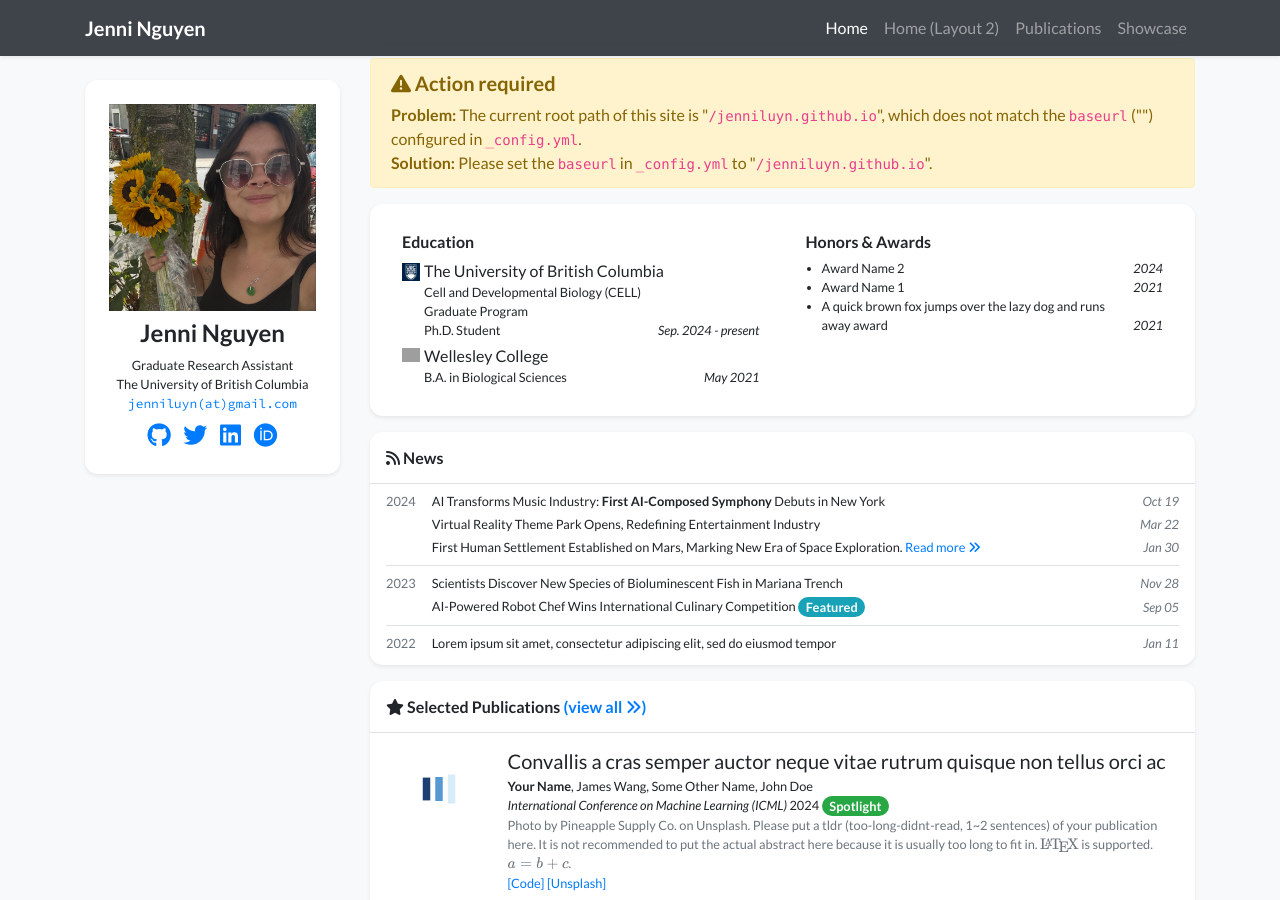
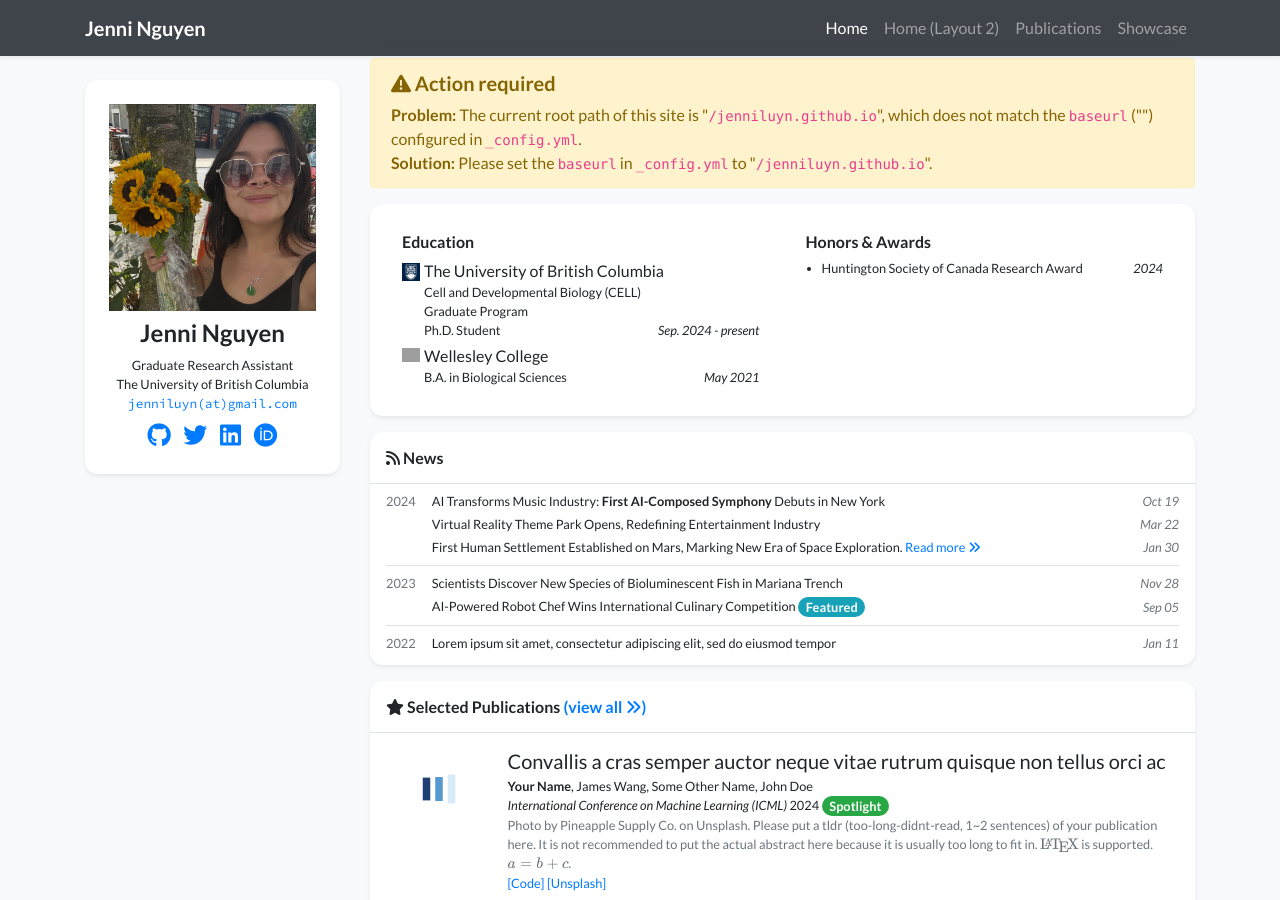
Before and after one commit to jenniluyn/jenniluyn.github.io, a Jekyll site: the page built from index.html, in a window 1280 px wide and 900 px high, scrolled down 328 px. Built offline with Jekyll 4.4.1, drawn with Linux system fonts in a browser that asks for light colours; nearby versions of some CDN libraries; a style sheet for code colours, icons or effects is not loaded; grey boxes are pictures that could not be loaded.

Commit message:
Update profile.yml

```diff
--- a/_data/profile.yml
+++ b/_data/profile.yml
@@ -54,9 +54,5 @@ education:
 #   date: Sep. 2019 - Jul. 2021
 
 awards:
-- name: Award Name 2
+- name: Huntington Society of Canada Research Award
   date: 2024
-- name: Award Name 1
-  date: 2021
-- name: A quick brown fox jumps over the lazy dog and runs away award
-  date: 2021
```
